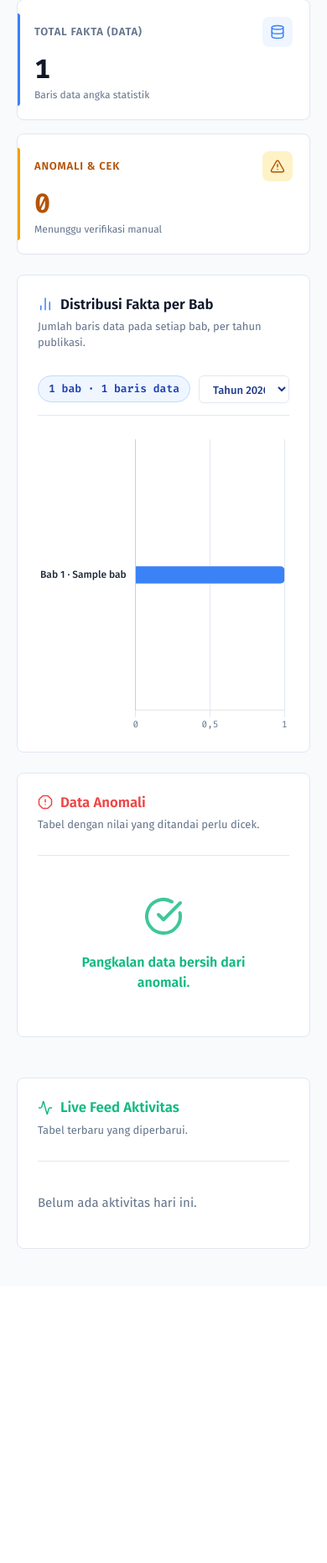
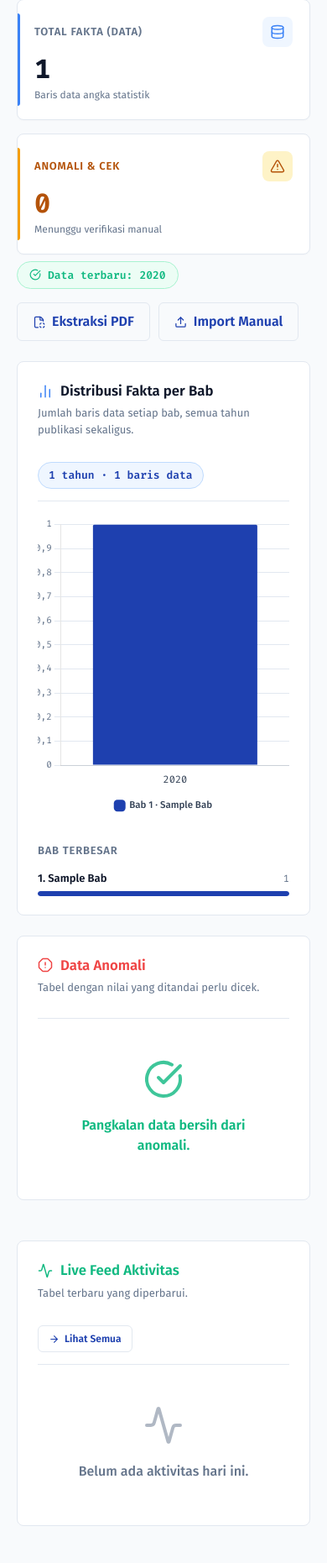
Before and after one commit to feb027/Project_BPS, a Django app: page / in a window 390 px wide. Shown: the part 802-2663 px from the top of the page at 84% size. Before the commit the page ends 2289 px from the top, so only its background shows below. Run offline with Django 5.2, Linux system fonts and the light colour scheme; tables that the repository leaves empty hold one stand-in row (values such as "Sample post").

Commit message:
feat(bps-hub): dashboard modern — chart semua tahun + QOL
- Chart stacked bar semua tahun publikasi (dropdown tahun dihapus),
  warna palette BPS tenang, label bab dinormalisasi, legend bottom.
- Panel 'Bab Terbesar' (top 5 bab dengan progress bar) di samping chart.
- Stat cards jadi link (klik -> halaman data), badge freshness
  'Data terbaru: <tahun>' + shortcut aksi Ekstraksi/Import.
- Cache jml_perlu_cek (60s) + invalidate saat tandai aman.
- Chart.js dipin @4.4.7, empty state live feed, link 'Lihat Semua'.
- Responsive: grid chart collapse di mobile.

```diff
--- a/webapp/apps/core/views.py
+++ b/webapp/apps/core/views.py
@@ -86,11 +86,16 @@ def dashboard(request):
         jml_fakta = Fakta.objects.count()
         cache.set("dashboard_jml_fakta", jml_fakta, 3600)
 
+    jml_perlu_cek = cache.get("dashboard_jml_perlu_cek")
+    if jml_perlu_cek is None:
+        jml_perlu_cek = Fakta.objects.filter(flag=Fakta.Flag.PERLU_CEK).count()
+        cache.set("dashboard_jml_perlu_cek", jml_perlu_cek, 60)
+
     ctx = {
         "jml_publikasi": jml_publikasi,
         "jml_tabel": jml_tabel,
         "jml_fakta": jml_fakta,
-        "jml_perlu_cek": Fakta.objects.filter(flag=Fakta.Flag.PERLU_CEK).count(),
+        "jml_perlu_cek": jml_perlu_cek,
         "anomali_list": anomali_list,
         "live_feed": live_feed,
         "chart_data": json.dumps(chart),
--- a/webapp/apps/data/views.py
+++ b/webapp/apps/data/views.py
@@ -392,6 +392,7 @@ def mark_fakta_safe(request, pk):
         fakta = get_object_or_404(Fakta, pk=pk)
         fakta.flag = Fakta.Flag.ADA
         fakta.save(update_fields=['flag'])
+        cache.delete("dashboard_jml_perlu_cek")
         messages.success(request, f"Data tabel {fakta.tabel.nomor_tabel} berhasil ditandai aman.")
     return redirect("/")
 
--- a/webapp/templates/core/dashboard.html
+++ b/webapp/templates/core/dashboard.html
@@ -5,7 +5,7 @@
 {% block heading %}Beranda{% endblock %}
 
 {% block content %}
-<script src="https://cdn.jsdelivr.net/npm/chart.js"></script>
+<script src="https://cdn.jsdelivr.net/npm/chart.js@4.4.7/dist/chart.umd.min.js"></script>
 
 <style>
   /* ===== Panel ===== */
@@ -25,9 +25,10 @@
   .dash-panel__title svg { color: var(--accent-2); }
   .dash-panel__sub { font-size: 13px; color: var(--muted); margin-top: 4px; }
 
-  /* ===== Stat cards ===== */
+  /* ===== Stat cards (clickable) ===== */
   .stat-grid { grid-template-columns: repeat(auto-fit, minmax(210px, 1fr)); }
-  .stat { overflow: hidden; }
+  .stat { overflow: hidden; display: block; text-decoration: none; color: inherit; }
+  .stat:hover { transform: translateY(-2px); box-shadow: 0 4px 12px rgba(0,0,0,0.05); }
   .stat__top { display: flex; align-items: center; justify-content: space-between; gap: 8px; }
   .stat__icon {
     width: 36px; height: 36px; border-radius: 8px; flex: none;
@@ -39,19 +40,32 @@
   .stat-value { margin-top: 10px; }
   .stat__foot { font-size: 12px; color: var(--muted); margin-top: 6px; }
 
+  /* ===== Freshness & shortcuts ===== */
+  .fresh-row { display: flex; align-items: center; justify-content: space-between; gap: 16px; flex-wrap: wrap; margin: -8px 0 24px; }
+  .fresh-badge {
+    display: inline-flex; align-items: center; gap: 8px;
+    font-family: var(--mono); font-size: 13px; font-weight: 600; color: var(--ok);
+    background: #ECFDF5; border: 1px solid #A7F3D0; padding: 6px 14px; border-radius: 999px;
+  }
+  .quick-actions { display: flex; gap: 10px; flex-wrap: wrap; }
+  .quick-actions .btn { display: inline-flex; align-items: center; gap: 8px; }
+
   /* ===== Chart ===== */
-  .chart-wrap { position: relative; height: 420px; }
-  .chart-toolbar { display: flex; align-items: center; gap: 10px; }
-  .chart-toolbar select {
-    font-family: var(--sans); font-size: 13px; font-weight: 500;
-    padding: 7px 12px; border: 1px solid var(--line); border-radius: 6px;
-    background: var(--panel); color: var(--ink); cursor: pointer;
-  }
+  .chart-wrap { position: relative; height: 440px; }
   .chart-total {
     font-family: var(--mono); font-size: 13px; font-weight: 600;
     color: var(--ink-2); background: #EFF6FF; border: 1px solid #BFDBFE;
     padding: 5px 12px; border-radius: 999px; white-space: nowrap;
   }
+
+  /* ===== Top bab list ===== */
+  .topbab-list { list-style: none; padding: 0; margin: 0; display: flex; flex-direction: column; gap: 14px; }
+  .topbab-item { display: flex; flex-direction: column; gap: 5px; }
+  .topbab-head { display: flex; justify-content: space-between; align-items: baseline; gap: 8px; }
+  .topbab-name { font-size: 13px; font-weight: 600; color: #0F172A; }
+  .topbab-val { font-family: var(--mono); font-size: 12px; color: var(--muted); }
+  .topbab-bar { height: 6px; border-radius: 999px; background: #F1F5F9; overflow: hidden; }
+  .topbab-bar > i { display: block; height: 100%; border-radius: 999px; }
 
   /* ===== Anomaly ===== */
   .anomaly-list { list-style: none; padding: 0; margin: 0; display: flex; flex-direction: column; gap: 8px; }
@@ -79,67 +93,81 @@
   @media (max-width: 768px) {
     .two-col-grid { grid-template-columns: 1fr !important; }
     .chart-wrap { height: 360px; }
+    .chart-main { grid-template-columns: 1fr !important; }
   }
   @keyframes spin { to { transform: rotate(360deg); } }
   .animate-spin { animation: spin 1s linear infinite; }
 </style>
 
-<div class="stat-grid" style="margin-bottom: 24px; margin-top: 10px;">
-  <div class="stat">
+<!-- Stat cards (clickable) -->
+<div class="stat-grid" style="margin-bottom: 16px; margin-top: 10px;">
+  <a class="stat" href="{% url 'data:home' %}">
     <div class="stat__top">
       <div class="stat-label">Total Publikasi</div>
       <div class="stat__icon"><i data-lucide="book-open" style="width:18px;height:18px;"></i></div>
     </div>
     <div class="stat-value">{{ jml_publikasi|intcomma }}</div>
     <div class="stat__foot">Terbitan BPS yang dimuat</div>
-  </div>
-  <div class="stat">
+  </a>
+  <a class="stat" href="{% url 'data:home' %}">
     <div class="stat__top">
       <div class="stat-label">Total Tabel</div>
       <div class="stat__icon"><i data-lucide="table-2" style="width:18px;height:18px;"></i></div>
     </div>
     <div class="stat-value">{{ jml_tabel|intcomma }}</div>
     <div class="stat__foot">Tabel tersebar di semua bab</div>
-  </div>
-  <div class="stat">
+  </a>
+  <a class="stat" href="{% url 'data:home' %}">
     <div class="stat__top">
       <div class="stat-label">Total Fakta (Data)</div>
       <div class="stat__icon"><i data-lucide="database" style="width:18px;height:18px;"></i></div>
     </div>
     <div class="stat-value">{{ jml_fakta|intcomma }}</div>
     <div class="stat__foot">Baris data angka statistik</div>
-  </div>
-  <div class="stat stat--warn">
+  </a>
+  <a class="stat stat--warn" href="#anomali">
     <div class="stat__top">
       <div class="stat-label" style="color:#B45309;">Anomali &amp; Cek</div>
       <div class="stat__icon"><i data-lucide="alert-triangle" style="width:18px;height:18px;"></i></div>
     </div>
     <div class="stat-value" style="color:#B45309;">{{ jml_perlu_cek|intcomma }}</div>
     <div class="stat__foot">Menunggu verifikasi manual</div>
+  </a>
+</div>
+
+<!-- Freshness + shortcut aksi -->
+<div class="fresh-row">
+  <span class="fresh-badge"><i data-lucide="check-circle" style="width:14px;height:14px;"></i> Data terbaru: <span id="freshYear">…</span></span>
+  <div class="quick-actions">
+    <a class="btn btn--ghost" href="{% url 'ekstraksi:index' %}"><i data-lucide="file-scan" style="width:15px;height:15px;"></i> Ekstraksi PDF</a>
+    <a class="btn btn--ghost" href="{% url 'manual_import:page' %}"><i data-lucide="upload" style="width:15px;height:15px;"></i> Import Manual</a>
   </div>
 </div>
 
-<!-- Visualisasi Grafik -->
+<!-- Visualisasi Grafik: semua tahun dalam satu chart + Bab terbesar -->
 <div class="dash-panel">
   <div class="dash-panel__head">
     <div>
       <h2 class="dash-panel__title"><i data-lucide="bar-chart-2" style="width:18px;height:18px;"></i> Distribusi Fakta per Bab</h2>
-      <p class="dash-panel__sub">Jumlah baris data pada setiap bab, per tahun publikasi.</p>
+      <p class="dash-panel__sub">Jumlah baris data setiap bab, semua tahun publikasi sekaligus.</p>
     </div>
-    <div class="chart-toolbar">
-      <span class="chart-total" id="chartTotal">—</span>
-      <select id="tahunSelect" aria-label="Pilih tahun publikasi"></select>
+    <span class="chart-total" id="chartTotal">—</span>
+  </div>
+  <div style="display:grid; grid-template-columns: 3fr 1fr; gap:28px; align-items:start;" class="chart-main">
+    <div class="chart-wrap">
+      <canvas id="distribusiChart"></canvas>
     </div>
-  </div>
-  <div class="chart-wrap">
-    <canvas id="distribusiChart"></canvas>
+    <div style="min-width:0;">
+      <h3 style="margin:0 0 14px; font-size:13px; font-weight:600; text-transform:uppercase; letter-spacing:0.06em; color:var(--muted);">Bab Terbesar</h3>
+      <ul class="topbab-list" id="topbabList"></ul>
+    </div>
   </div>
 </div>
 
 <div class="two-col-grid" style="display:grid; grid-template-columns:1fr 1fr; gap:24px;">
   <!-- Anomali Panel -->
-  <div class="dash-panel">
-    <div class="dash-panel__head" style="border-bottom:1px solid var(--line);">
+  <div class="dash-panel" id="anomali">
+    <div class="dash-panel__head">
       <div>
         <h2 class="dash-panel__title" style="color:var(--danger);"><i data-lucide="alert-octagon" style="width:18px;height:18px;color:var(--danger);"></i> Data Anomali</h2>
         <p class="dash-panel__sub">Tabel dengan nilai yang ditandai perlu dicek.</p>
@@ -186,6 +214,7 @@
         <h2 class="dash-panel__title" style="color:var(--ok);"><i data-lucide="activity" style="width:18px;height:18px;color:var(--ok);"></i> Live Feed Aktivitas</h2>
         <p class="dash-panel__sub">Tabel terbaru yang diperbarui.</p>
       </div>
+      <a href="{% url 'data:home' %}" class="btn btn--sm btn--ghost" style="display:inline-flex; align-items:center; gap:6px; font-size:12px;"><i data-lucide="arrow-right" style="width:13px;height:13px;"></i> Lihat Semua</a>
     </div>
     {% if live_feed %}
     <div class="feed-list">
@@ -216,7 +245,9 @@
       {% endfor %}
     </div>
     {% else %}
-    <p class="empty" style="text-align:left; margin:0; padding:20px 0;">Belum ada aktivitas hari ini.</p>
+    <div style="text-align:center; padding: 30px 20px; color: var(--muted); font-weight:500;">
+      <i data-lucide="activity" style="width:48px; height:48px; margin-bottom:12px; opacity:0.5;"></i><br>Belum ada aktivitas hari ini.
+    </div>
     {% endif %}
   </div>
 </div>
@@ -227,112 +258,117 @@
   const fmt = new Intl.NumberFormat('id-ID');
   let chart = null;
 
-  function renderChart(tahun) {
-    const pub = CHART_DATA.publikasi.find(p => p.tahun === tahun) || CHART_DATA.publikasi[0];
-    if (!pub) return;
+  // Warna bab — palette BPS yang tenang (bukan neon)
+  const BAB_COLORS = [
+    '#1E40AF', '#3B82F6', '#60A5FA', '#93C5FD',
+    '#D97706', '#F59E0B', '#FBBF24', '#FCD34D',
+    '#059669', '#34D399', '#6EE7B7',
+    '#7C3AED', '#A78BFA',
+  ];
 
-    // Sortir bab dari terbesar ke terkecil agar paling mudah dibaca
-    const bab = [...pub.bab].sort((a, b) => b.jumlah - a.jumlah);
-    const labels = bab.map(b => `Bab ${b.nomor} · ${b.nama}`);
-    const data = bab.map(b => b.jumlah);
+  function renderChart() {
+    if (!CHART_DATA || !CHART_DATA.publikasi || CHART_DATA.publikasi.length === 0) return;
 
+    const tahunList = CHART_DATA.publikasi.map(p => p.tahun).sort((a, b) => a - b);
+
+    // Normalisasi label bab: "PENDUDUK DAN ..." -> "Penduduk dan ..."
+    const normalizeLabel = (s) => {
+      const words = String(s).toLowerCase().split(/\s+/);
+      return words.map(w => (w === 'dan' ? w : w.charAt(0).toUpperCase() + w.slice(1))).join(' ');
+    };
+
+    // Semua bab unik (berdasarkan nomor) di semua publikasi
+    const babMap = new Map(); // nomor -> {nomor, nama, perTahun: {}}
+    CHART_DATA.publikasi.forEach(p => {
+      (p.bab || []).forEach(b => {
+        if (!babMap.has(b.nomor)) babMap.set(b.nomor, { nomor: b.nomor, nama: normalizeLabel(b.nama), perTahun: {} });
+        babMap.get(b.nomor).perTahun[p.tahun] = b.jumlah;
+      });
+    });
+    // Urut bab dari terbesar (total) ke terkecil agar legend/tooltip jelas
+    const babs = Array.from(babMap.values());
+    babs.forEach(b => b.total = Object.values(b.perTahun).reduce((s, v) => s + (v || 0), 0));
+    babs.sort((a, b) => b.total - a.total);
+
+    // Freshness: tahun terbaru
+    const fresh = document.getElementById('freshYear');
+    if (fresh) fresh.textContent = CHART_DATA.default_tahun || (tahunList[tahunList.length - 1] || '');
+
+    const totalAll = CHART_DATA.publikasi.reduce((s, p) => s + (p.total || 0), 0);
     const el = document.getElementById('chartTotal');
-    if (el) el.textContent = `${pub.bab.length} bab · ${fmt.format(pub.total)} baris data`;
+    if (el) el.textContent = `${tahunList.length} tahun · ${fmt.format(totalAll)} baris data`;
+
+    // Panel "Bab Terbesar" — 5 bab dengan total tertinggi
+    const topbab = document.getElementById('topbabList');
+    if (topbab) {
+      const top5 = babs.slice(0, 5);
+      const max = top5[0] ? top5[0].total : 0;
+      topbab.innerHTML = top5.map((b, i) => `
+        <li class="topbab-item">
+          <div class="topbab-head">
+            <span class="topbab-name">${b.nomor}. ${b.nama}</span>
+            <span class="topbab-val">${fmt.format(b.total)}</span>
+          </div>
+          <div class="topbab-bar"><i style="width:${max ? Math.round(b.total / max * 100) : 0}%; background:${BAB_COLORS[i % BAB_COLORS.length]};"></i></div>
+        </li>`).join('');
+    }
 
     const canvas = document.getElementById('distribusiChart');
     if (!canvas) return;
+    if (chart) chart.destroy();
 
-    if (chart) chart.destroy();
+    const datasets = babs.map((b, i) => ({
+      label: `Bab ${b.nomor} · ${b.nama}`,
+      data: tahunList.map(y => b.perTahun[y] || 0),
+      backgroundColor: BAB_COLORS[i % BAB_COLORS.length],
+      borderRadius: 2,
+    }));
 
     chart = new Chart(canvas.getContext('2d'), {
       type: 'bar',
-      data: {
-        labels,
-        datasets: [{
-          label: 'Jumlah Baris Data',
-          data,
-          backgroundColor: '#3B82F6',
-          hoverBackgroundColor: '#1E40AF',
-          borderRadius: 5,
-          barThickness: 20,
-        }]
-      },
+      data: { labels: tahunList, datasets },
       options: {
-        indexAxis: 'y',
         responsive: true,
         maintainAspectRatio: false,
         plugins: {
-          legend: { display: false },
+          legend: {
+            position: 'bottom',
+            labels: {
+              boxWidth: 12, boxHeight: 12, padding: 14, usePointStyle: true, pointStyle: 'rectRounded',
+              font: { family: 'Fira Sans', size: 11.5, weight: '500' }, color: '#334155',
+            },
+          },
           tooltip: {
-            backgroundColor: '#0F172A',
-            padding: 10,
-            cornerRadius: 6,
+            backgroundColor: '#0F172A', padding: 10, cornerRadius: 6,
             titleFont: { family: 'Fira Sans', size: 13 },
-            bodyFont: { family: 'Fira Code', size: 13 },
+            bodyFont: { family: 'Fira Code', size: 12 },
             callbacks: {
-              label: (ctx) => ` ${fmt.format(ctx.raw)} baris data`
-            }
-          }
+              label: (ctx) => ` ${ctx.dataset.label.replace(/^Bab \d+ · /, '')}: ${fmt.format(ctx.raw)} baris`,
+              footer: (items) => {
+                const total = items.reduce((s, it) => s + (it.raw || 0), 0);
+                return `Total: ${fmt.format(total)} baris data`;
+              },
+            },
+          },
         },
         scales: {
           x: {
+            stacked: true,
+            grid: { display: false },
+            ticks: { font: { family: 'Fira Code', size: 12 }, color: '#334155' },
+          },
+          y: {
+            stacked: true,
             beginAtZero: true,
             grid: { color: '#E2E8F0', borderDash: [4, 4] },
-            ticks: {
-              font: { family: 'Fira Code', size: 11 },
-              color: '#64748B',
-              callback: (v) => fmt.format(v)
-            }
+            ticks: { font: { family: 'Fira Code', size: 11 }, color: '#64748B', callback: (v) => fmt.format(v) },
           },
-          y: {
-            grid: { display: false },
-            ticks: {
-              font: { family: 'Fira Sans', size: 12, weight: '500' },
-              color: '#1E293B',
-              autoSkip: false,
-              callback: function (value, index) {
-                const label = this.getLabelForValue(value);
-                return label.length > 42 ? label.slice(0, 42) + '…' : label;
-              }
-            }
-          }
-        }
+        },
       },
-      plugins: [{
-        // Tampilkan nilai di ujung bar
-        afterDatasetsDraw(chartInstance) {
-          const ctx = chartInstance.ctx;
-          ctx.save();
-          ctx.font = '600 11px Fira Code, monospace';
-          ctx.fillStyle = '#1E3A8A';
-          const meta = chartInstance.getDatasetMeta(0);
-          meta.data.forEach((bar, i) => {
-            ctx.textAlign = 'left';
-            ctx.textBaseline = 'middle';
-            ctx.fillText(fmt.format(data[i]), bar.x + 6, bar.y);
-          });
-          ctx.restore();
-        }
-      }]
     });
   }
 
-  function initChart() {
-    const sel = document.getElementById('tahunSelect');
-    if (!sel || !CHART_DATA || !CHART_DATA.publikasi || CHART_DATA.publikasi.length === 0) return;
-
-    CHART_DATA.publikasi.forEach(p => {
-      const opt = document.createElement('option');
-      opt.value = p.tahun;
-      opt.textContent = `Tahun ${p.tahun}`;
-      sel.appendChild(opt);
-    });
-    sel.value = CHART_DATA.default_tahun;
-    sel.addEventListener('change', () => renderChart(parseInt(sel.value, 10)));
-    renderChart(parseInt(sel.value, 10));
-  }
-
-  document.addEventListener('DOMContentLoaded', initChart);
+  document.addEventListener('DOMContentLoaded', renderChart);
 
   // AJAX Handle Aman
   async function handleAman(e, form) {
```
